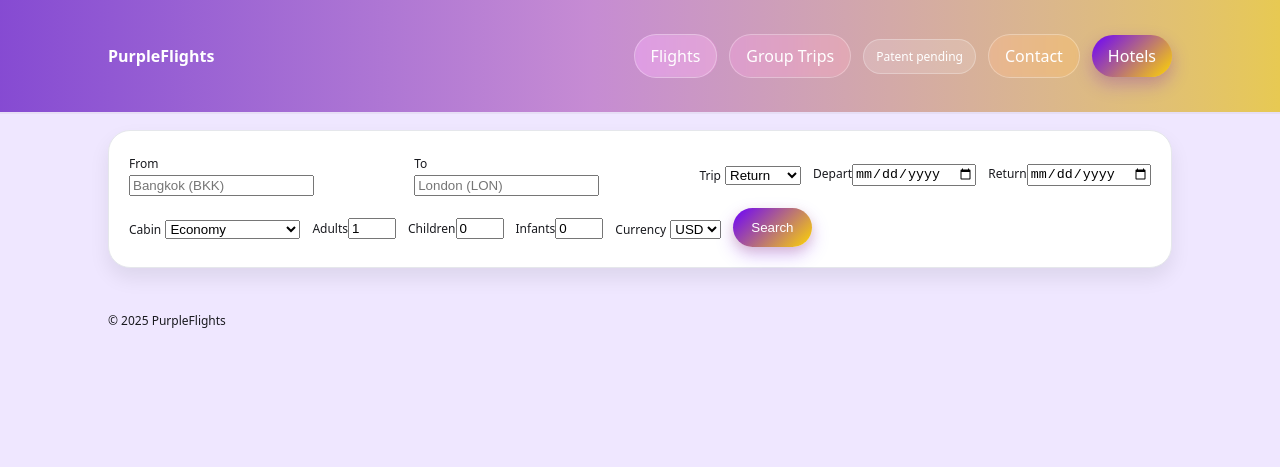
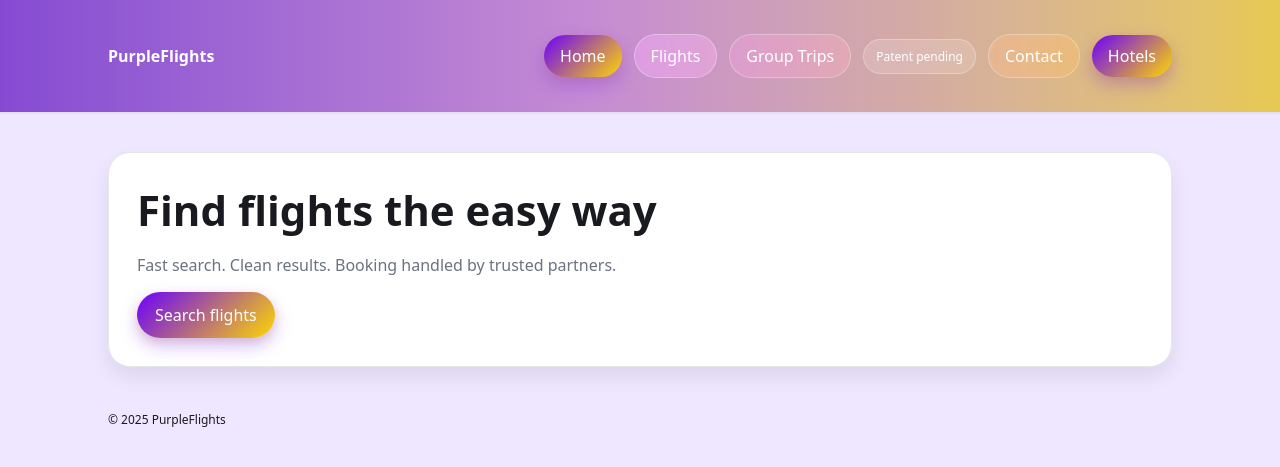
Before and after one commit to GarethScott007/purpleflights, a plain HTML site: page flights/index.html in a window 1280 px wide. Drawn offline with Linux system fonts and the light colour scheme.

Commit message:
Update index.html

```diff
--- a/flights/index.html
+++ b/flights/index.html
@@ -1,14 +1,18 @@
 <!doctype html>
 <html lang="en">
 <head>
-  <meta charset="utf-8"/><meta name="viewport" content="width=device-width,initial-scale=1"/>
-  <title>Flights — PurpleFlights</title><link rel="stylesheet" href="/css/theme.css"/>
+  <meta charset="utf-8"/>
+  <meta name="viewport" content="width=device-width,initial-scale=1"/>
+  <title>PurpleFlights</title>
+  <link rel="stylesheet" href="/css/theme.css"/>
+  <link rel="icon" href="/favicon.ico"/>
 </head>
 <body>
   <header class="topbar">
     <div class="container row spread">
       <a class="brand" href="/">PurpleFlights</a>
       <nav class="row gap">
+        <a class="pill gradient" href="/">Home</a>
         <a class="pill" href="/flights/">Flights</a>
         <a class="pill ghost" href="/#">Group Trips</a>
         <span class="badge">Patent pending</span>
@@ -19,84 +23,14 @@
   </header>
 
   <main class="container">
-  <section class="card" style="padding:20px">
-    <form id="search" class="row" style="gap:12px;flex-wrap:wrap">
-      <div style="min-width:260px;flex:1"><label class="small">From</label><input id="from" placeholder="Bangkok (BKK)"/></div>
-      <div style="min-width:260px;flex:1"><label class="small">To</label><input id="to" placeholder="London (LON)"/></div>
-
-      <div><label class="small">Trip</label>
-        <select id="trip">
-          <option value="return">Return</option>
-          <option value="oneway">One-way</option>
-        </select>
-      </div>
-      <div><label class="small">Depart</label><input id="date" type="date"/></div>
-      <div id="retWrap"><label class="small">Return</label><input id="ret" type="date"/></div>
-
-      <div><label class="small">Cabin</label>
-        <select id="cabin">
-          <option value="ECONOMY">Economy</option>
-          <option value="PREMIUM_ECONOMY">Premium Economy</option>
-          <option value="BUSINESS">Business</option>
-          <option value="FIRST">First</option>
-        </select>
-      </div>
-      <div><label class="small">Adults</label><input id="adults" type="number" min="1" max="9" value="1"/></div>
-      <div><label class="small">Children</label><input id="children" type="number" min="0" max="8" value="0"/></div>
-      <div><label class="small">Infants</label><input id="infants" type="number" min="0" max="8" value="0"/></div>
-      <div><label class="small">Currency</label>
-        <select id="currency">
-          <option>USD</option><option>EUR</option><option>GBP</option>
-          <option>AUD</option><option>CAD</option><option>THB</option><option>SGD</option>
-        </select>
-      </div>
-      <div style="align-self:end"><button id="go" class="btn gradient" type="button">Search</button></div>
-    </form>
+    <section class="hero card">
+      <h1>Find flights the easy way</h1>
+      <p class="muted">Fast search. Clean results. Booking handled by trusted partners.</p>
+      <a class="btn gradient" href="/flights/">Search flights</a>
     </section>
   </main>
 
   <footer class="container foot small">© <span id="y"></span> PurpleFlights</footer>
   <script>document.getElementById('y').textContent=new Date().getFullYear();</script>
-
-<script type="module">
-  import { attachAutocomplete } from '/js/lib/autocomplete.js';
-  const fromEl=document.getElementById('from'), toEl=document.getElementById('to');
-  attachAutocomplete(fromEl); attachAutocomplete(toEl);
-
-  // nice defaults
-  const curSel=document.getElementById('currency');
-  (function(){ const l=(navigator.language||'en-US').toLowerCase();
-    const guess=l.endsWith('-gb')?'GBP':l.endsWith('-au')?'AUD':l.endsWith('-ca')?'CAD':
-      l.endsWith('-sg')?'SGD':l.endsWith('-th')?'THB':(/-de|-fr|-es|-it|-nl|-pt|-ie|-be|-fi|-at/.test(l)?'EUR':'USD');
-    if([...curSel.options].some(o=>o.value===guess)) curSel.value=guess;
-  })();
-
-  // trip type toggles return field
-  const tripSel=document.getElementById('trip'), retWrap=document.getElementById('retWrap');
-  tripSel.addEventListener('change',()=>{ retWrap.style.display = tripSel.value==='oneway' ? 'none' : ''; });
-
-  function pickCode(input){
-    const a=(input.dataset.city||'').toUpperCase(), b=(input.dataset.code||'').toUpperCase();
-    if(/^[A-Z]{3}$/.test(a)) return a; if(/^[A-Z]{3}$/.test(b)) return b;
-    const v=(input.value||'').trim().toUpperCase(); const m=v.match(/\(([A-Z]{3})\)/); if(m) return m[1];
-    const t=v.replace(/[^A-Z]/g,''); return /^[A-Z]{3}$/.test(t)?t:'';
-  }
-
-  document.getElementById('search').addEventListener('submit',(e)=>e.preventDefault());
-  document.getElementById('go').addEventListener('click',()=>{
-    const retVal = tripSel.value==='oneway' ? '' : (document.getElementById('ret').value||'');
-    const qs=new URLSearchParams({
-      from:pickCode(fromEl), to:pickCode(toEl),
-      date:document.getElementById('date').value||'', ret:retVal,
-      adults:document.getElementById('adults').value||'1',
-      children:document.getElementById('children').value||'0',
-      infants:document.getElementById('infants').value||'0',
-      cabin:document.getElementById('cabin').value||'ECONOMY',
-      currency:(curSel?.value||'USD').toUpperCase()
-    });
-    if(!qs.get('from')||!qs.get('to')||!qs.get('date')){ alert('Fill From, To, and Depart.'); return; }
-    window.open('/flights/results.html?'+qs.toString(),'_blank','noopener');
-  });
-</script>
 </body>
 </html>
```
Lines whose indentation alone changed are shown as unchanged.
